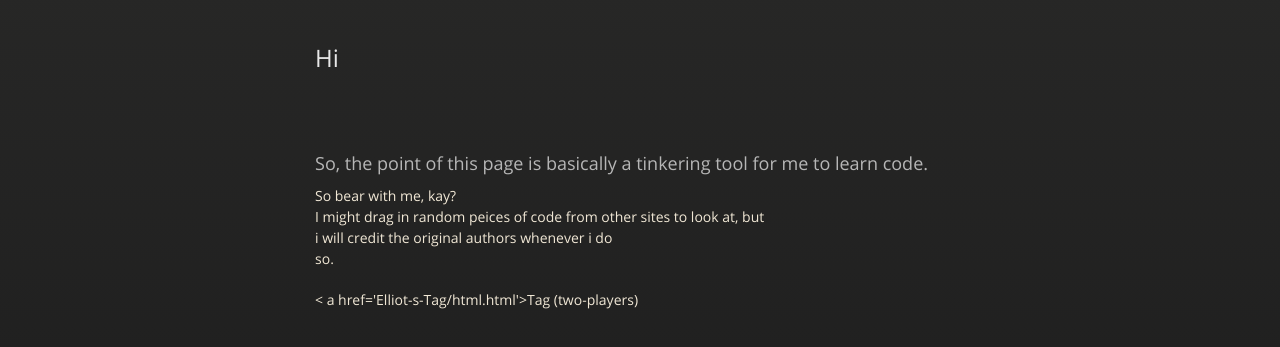
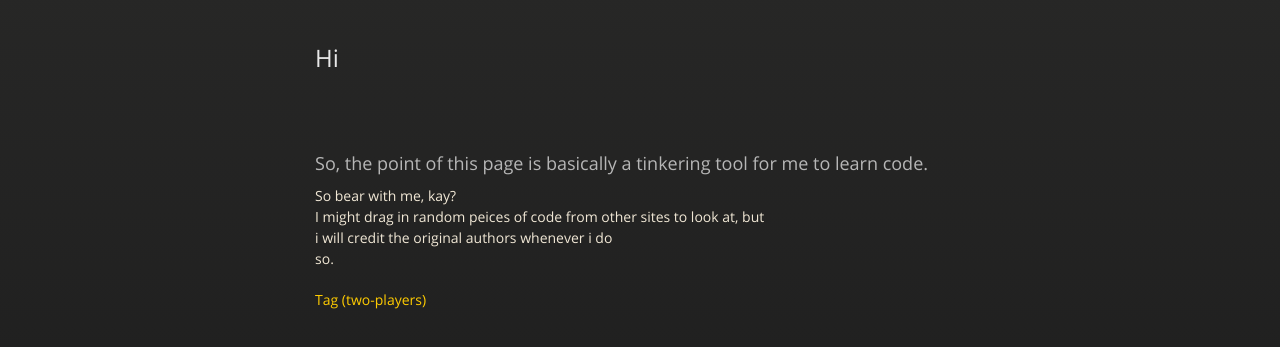
Before and after one commit to DrDunkenstein/DrDunkenstein.github.io, a plain HTML site: page index.html in a window 1280 px wide. Shown: the part 189-536 px from the top of the page. Drawn offline with nearby package versions, Linux system fonts and the light colour scheme.

Commit message:
Update index.html

```diff
--- a/index.html
+++ b/index.html
@@ -48,7 +48,7 @@
 credit the original authors whenever i do <br>so.</p>
 
   <p>
-   < a href='Elliot-s-Tag/html.html'>Tag (two-players)</a>
+   <a href= "Elliot-s-Tag/htag.html">Tag (two-players)</a>
 
   </p>
   </div>
```
